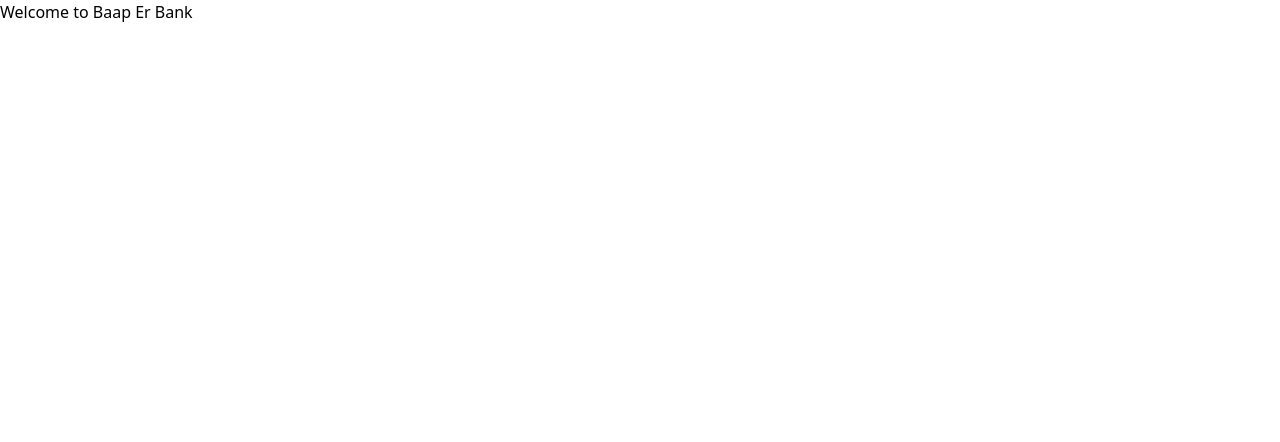
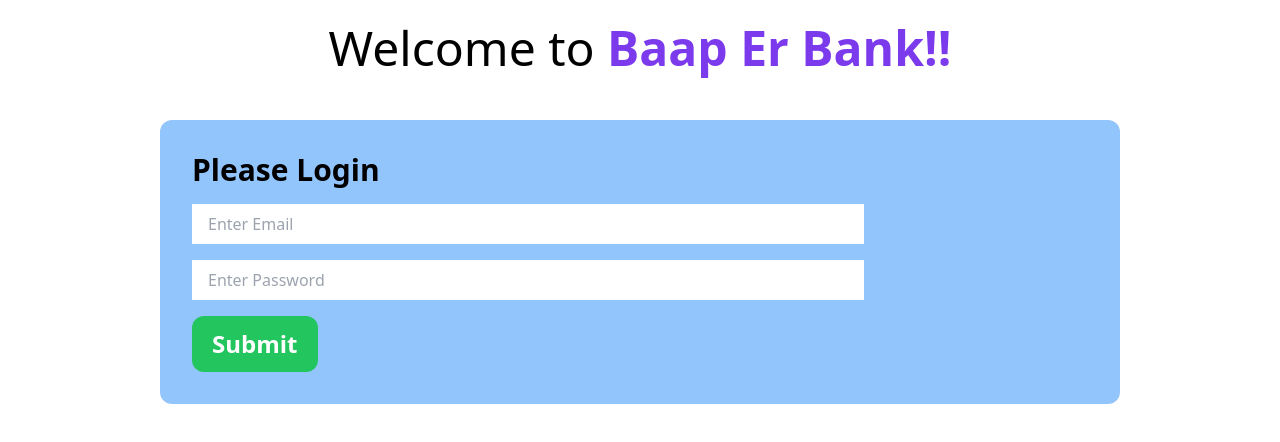
Before and after one commit to Md-Rubel-Ahmed-Rana/baap-er-bank, a website: page src/index.html in a window 1280 px wide. Drawn offline with Linux system fonts and the light colour scheme.

Commit message:
Login form is completed

```diff
--- a/src/index.html
+++ b/src/index.html
@@ -9,7 +9,19 @@
 </head>
 <body>
     <header>
-        <h2>Welcome to Baap Er Bank</h2>
+        <h2 class="text-5xl text-center mt-6">Welcome to <span class="font-bold text-violet-600">Baap Er Bank!!</span></h2>
     </header>
+
+    <main>
+        <section class="bg-blue-300 w-9/12 mx-auto mt-12 p-8 rounded-xl">
+            <h3 class="text-3xl font-semibold mb-4">Please Login</h3>
+            <div>
+                <input class="w-9/12 block mb-4 px-4 py-2" type="email" name="" id="" placeholder="Enter Email">
+                <input class="w-9/12 block mb-4 px-4 py-2" type="password" name="" id="" placeholder="Enter Password">
+
+                <button class="bg-green-500 px-5 py-3 rounded-xl text-2xl font-bold text-white hover:bg-blue-700">Submit</button>
+            </div>
+        </section>
+    </main>
 </body>
 </html>
```
Also changed, not shown: dist/output.css.
